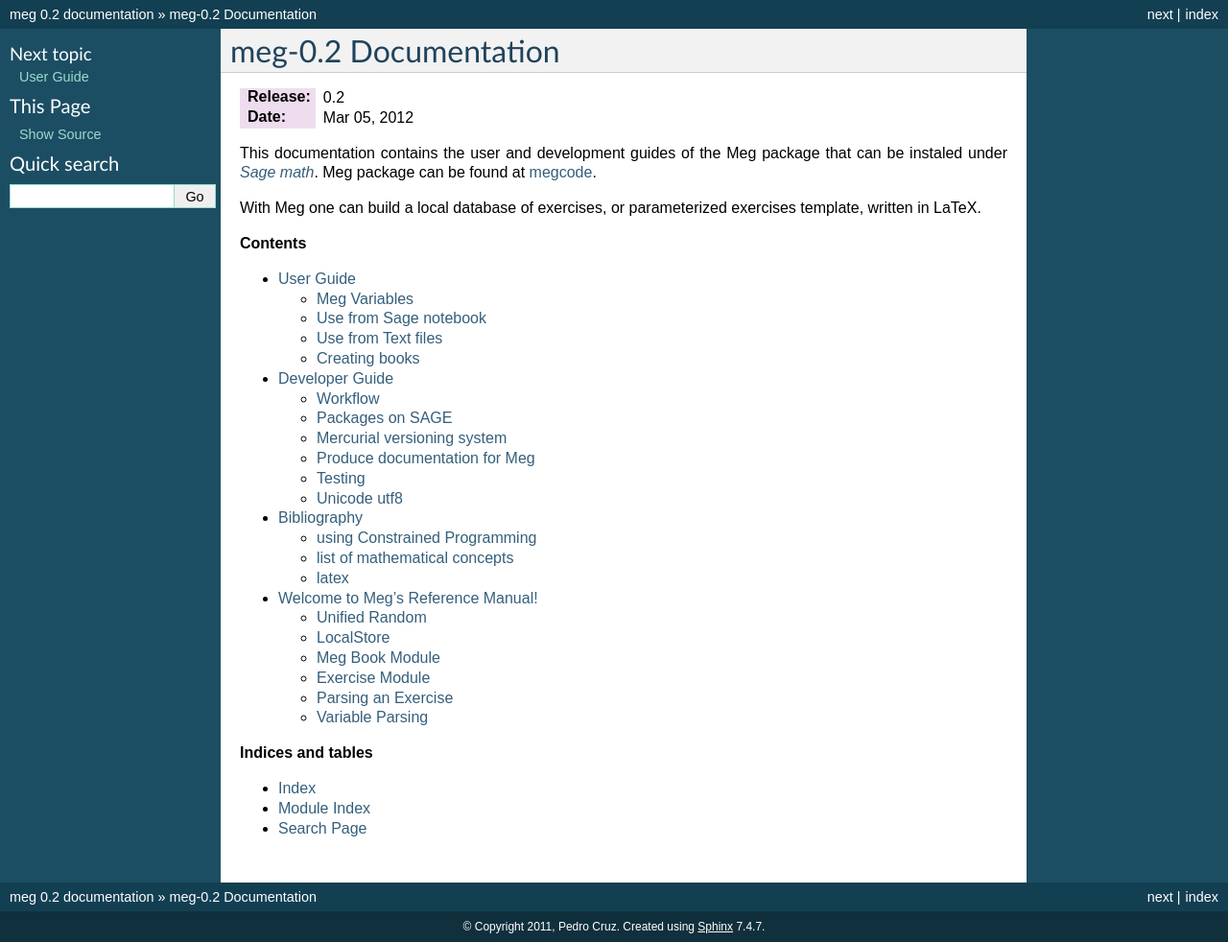
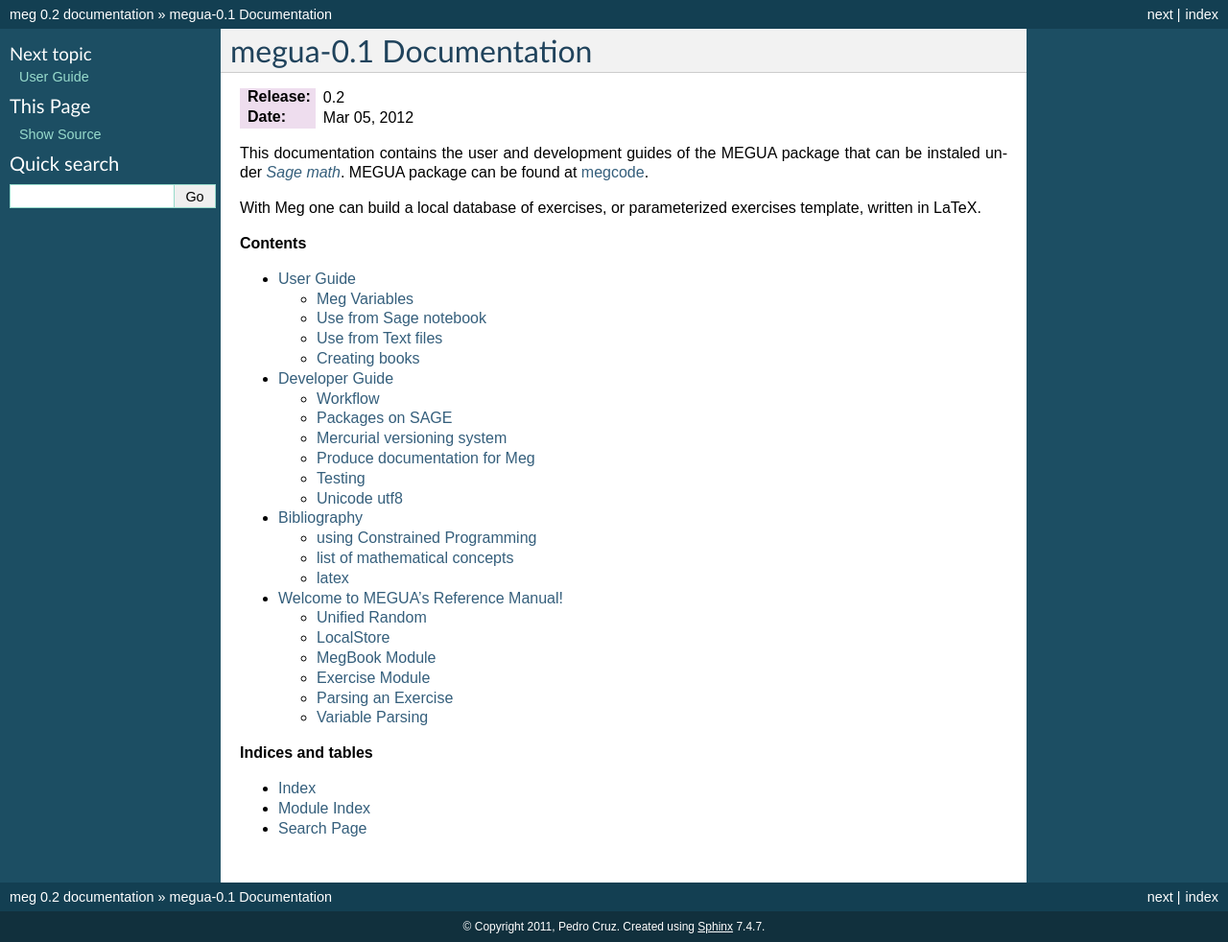
Before and after one commit to shanhaiying/megua, a Sphinx documentation site: the page built from doc/source/index.rst, in a window 1280 px wide. Shown: the whole page at 96% size. Built offline with Sphinx 7.4.7, drawn with Linux system fonts in a browser that asks for light colours; formulas are drawn with MathJax 3.

Commit message:
dirst doc change

```diff
--- a/doc/source/index.rst
+++ b/doc/source/index.rst
@@ -4,22 +4,22 @@
    contain the root `toctree` directive.
 
 ##########################
-  meg-0.2 Documentation
+  megua-0.1 Documentation
 ##########################
 
 :Release: |version|
 :Date: |today|
 
 
-.. **Welcome to meg-0.2 documentation**
+.. **Welcome to megua-0.1 documentation**
 
-This documentation contains the user and development guides of the Meg package that can be instaled under |sagemath|_. Meg package can be found at
+This documentation contains the user and development guides of the MEGUA package that can be instaled under |sagemath|_. MEGUA package can be found at
 `megcode`_.
 
 With Meg one can build a local database of exercises, or parameterized exercises template, written in LaTeX.
 
 
-.. _megcode: http://code.google.com/p/meg/
+.. _megcode: http://code.google.com/p/megua/
 .. |sagemath| replace:: *Sage math*
 .. _sagemath: http://www.sagemath.org
 
--- a/doc/source/userguide.rst
+++ b/doc/source/userguide.rst
@@ -4,7 +4,7 @@
 User Guide
 ==========
 
-Meg is originally an acronym of 'Mathematics Exercise Generator'. It is a package to use in |sagemath|_ for create and edit a personal
+MEGUA is originally an acronym of 'Mathematics Exercise Generator'. It is a package to use in |sagemath|_ for create and edit a personal
 database of LaTeX_ exercise templates. The package is ready for command line use or notebook use.
 
 Meg operations are:
```
Also changed, not shown: doc/source/refmodules.rst (+9 -17 lines).
